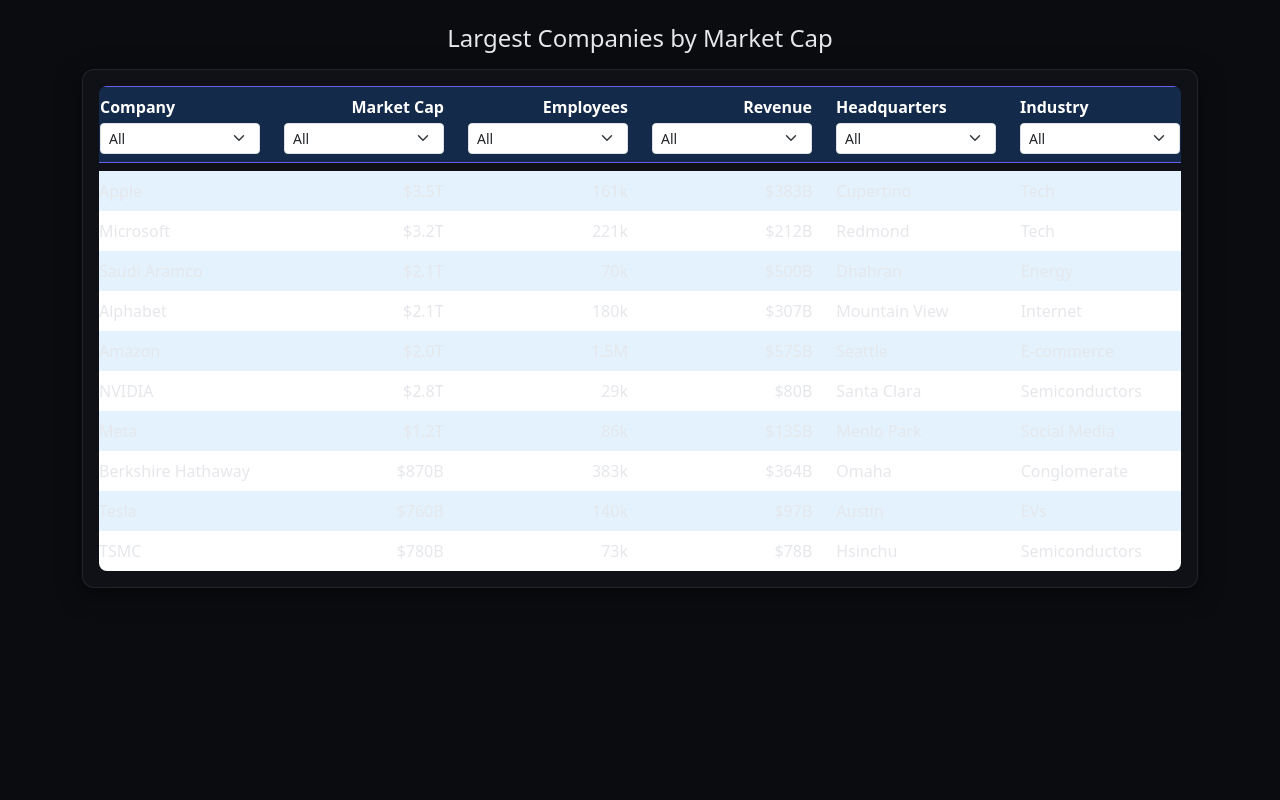
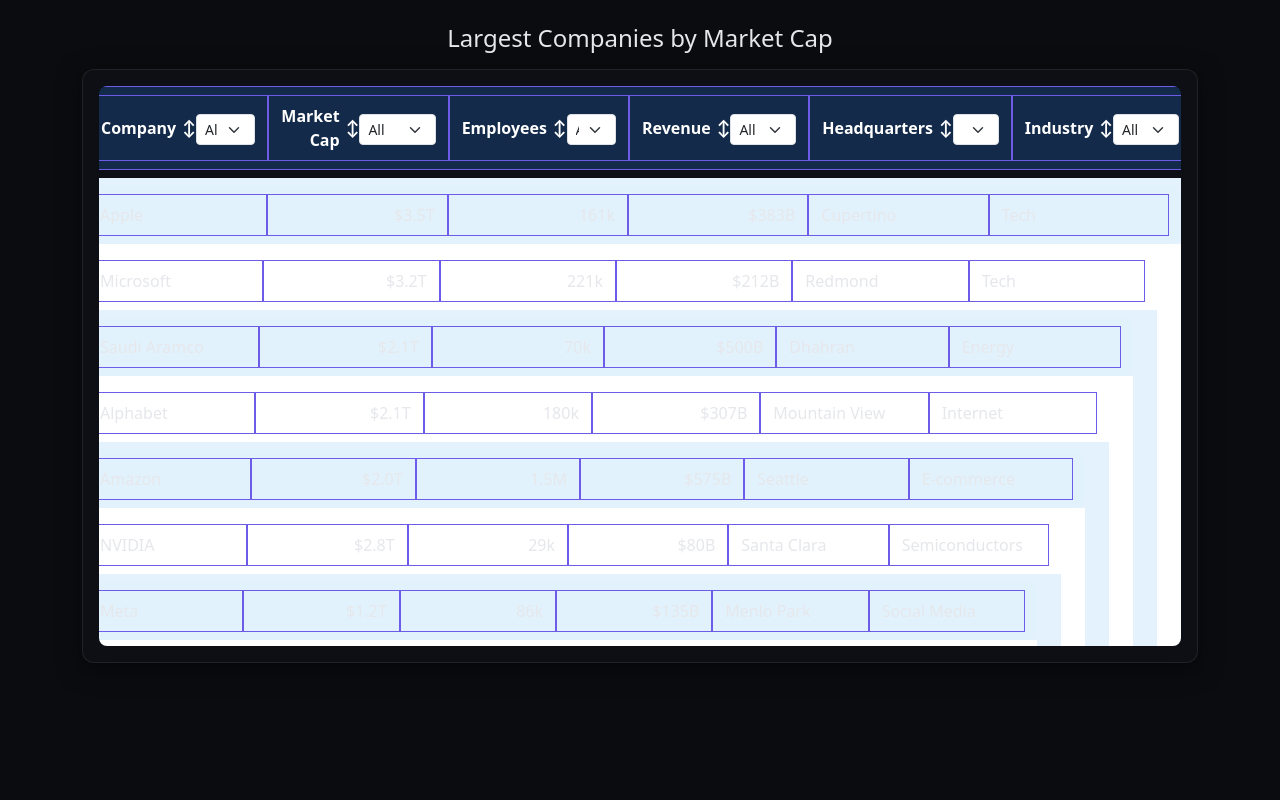
Before and after one commit to monishallada/mewebsite, a plain HTML site: page index.html in a window 1280 px wide. Drawn offline with nearby package versions, Linux system fonts and the light colour scheme.

Commit message:
drtergt24e

```diff
--- a/index.html
+++ b/index.html
@@ -6,13 +6,16 @@
   <title>Largest Companies — Table</title>
   <link href="https://cdn.jsdelivr.net/npm/bootstrap@5.3.3/dist/css/bootstrap.min.css" rel="stylesheet" />
   <style>
-    body { background:#0b0c10; color:#e5e7eb; }
-    .table-box { background:rgba(17,18,24,0.9); border-radius:12px; padding:1rem; box-shadow:0 6px 25px rgba(0,0,0,0.5); border:1px solid rgba(255,255,255,0.08); }
-    .table-wrap { max-height:70vh; overflow:auto; border-radius:8px; }
-    table { border-collapse: collapse; }
-    th, td { border:1px solid rgba(255,255,255,0.15); padding:.75rem; }
-    thead th { position:sticky; top:0; background:#1a1c22; z-index:1; border:1px solid #6c5ce7; }
-    tbody tr:hover { background:rgba(108,92,231,0.15); }
+  body { background:#0b0c10; color:#e5e7eb; }
+  .table-box { background:rgba(17,18,24,0.7); border-radius:12px; padding:1rem; box-shadow:0 6px 25px rgba(0,0,0,0.5); border:1px solid rgba(255,255,255,0.08); }
+  .table-wrap { max-height:70vh; overflow:auto; border-radius:8px; }
+  .header-row { background:#142a4a; color:#fff; border-radius:8px; border:1px solid #6c5ce7; }
+  .header-cell { position:relative; display:flex; align-items:center; justify-content:space-between; border:1px solid #6c5ce7; padding:.5rem .75rem; }
+  .sort-arrow { font-size:1rem; margin-left:6px; cursor:pointer; user-select:none; }
+  .data-row { border-radius:8px; }
+  .data-cell { border:1px solid #6c5ce7; padding:.5rem .75rem; background:inherit; }
+  .row-bg1 { background:rgba(227,242,253,0.7); }
+  .row-bg2 { background:rgba(255,255,255,0.7); }
   </style>
 </head>
 <body class="p-4">
@@ -21,8 +24,8 @@
 
     <div class="table-box">
       <div class="table-wrap">
-        <div class="row fw-bold py-2 mb-2" style="background:#142a4a; color:#fff; border-radius:8px; border:1px solid #6c5ce7;">
-          <div class="col">Company
+        <div class="row header-row fw-bold py-2 mb-2">
+          <div class="col header-cell">Company <span class="sort-arrow">&#8597;</span>
             <select class="form-select form-select-sm mt-1">
               <option>All</option>
               <option>Apple</option>
@@ -37,7 +40,7 @@
               <option>TSMC</option>
             </select>
           </div>
-          <div class="col text-end">Market Cap
+          <div class="col header-cell text-end">Market Cap <span class="sort-arrow">&#8597;</span>
             <select class="form-select form-select-sm mt-1">
               <option>All</option>
               <option>$3.5T</option>
@@ -51,7 +54,7 @@
               <option>$780B</option>
             </select>
           </div>
-          <div class="col text-end">Employees
+          <div class="col header-cell text-end">Employees <span class="sort-arrow">&#8597;</span>
             <select class="form-select form-select-sm mt-1">
               <option>All</option>
               <option>161k</option>
@@ -66,7 +69,7 @@
               <option>73k</option>
             </select>
           </div>
-          <div class="col text-end">Revenue
+          <div class="col header-cell text-end">Revenue <span class="sort-arrow">&#8597;</span>
             <select class="form-select form-select-sm mt-1">
               <option>All</option>
               <option>$383B</option>
@@ -81,7 +84,7 @@
               <option>$78B</option>
             </select>
           </div>
-          <div class="col">Headquarters
+          <div class="col header-cell">Headquarters <span class="sort-arrow">&#8597;</span>
             <select class="form-select form-select-sm mt-1">
               <option>All</option>
               <option>Cupertino</option>
@@ -96,7 +99,7 @@
               <option>Hsinchu</option>
             </select>
           </div>
-          <div class="col">Industry
+          <div class="col header-cell">Industry <span class="sort-arrow">&#8597;</span>
             <select class="form-select form-select-sm mt-1">
               <option>All</option>
               <option>Tech</option>
@@ -112,84 +115,94 @@
         </div>
         <!-- Data rows, alternating backgrounds -->
         <div class="row align-items-center py-2" style="background:#e3f2fd;">
-          <div class="col">Apple</div>
-          <div class="col text-end">$3.5T</div>
-          <div class="col text-end">161k</div>
-          <div class="col text-end">$383B</div>
-          <div class="col">Cupertino</div>
-          <div class="col">Tech</div>
+        <div class="row data-row row-bg1 align-items-center py-2">
+          <div class="col data-cell">Apple</div>
+          <div class="col data-cell text-end">$3.5T</div>
+          <div class="col data-cell text-end">161k</div>
+          <div class="col data-cell text-end">$383B</div>
+          <div class="col data-cell">Cupertino</div>
+          <div class="col data-cell">Tech</div>
         </div>
         <div class="row align-items-center py-2" style="background:#fff;">
-          <div class="col">Microsoft</div>
-          <div class="col text-end">$3.2T</div>
-          <div class="col text-end">221k</div>
-          <div class="col text-end">$212B</div>
-          <div class="col">Redmond</div>
-          <div class="col">Tech</div>
+        <div class="row data-row row-bg2 align-items-center py-2">
+          <div class="col data-cell">Microsoft</div>
+          <div class="col data-cell text-end">$3.2T</div>
+          <div class="col data-cell text-end">221k</div>
+          <div class="col data-cell text-end">$212B</div>
+          <div class="col data-cell">Redmond</div>
+          <div class="col data-cell">Tech</div>
         </div>
         <div class="row align-items-center py-2" style="background:#e3f2fd;">
-          <div class="col">Saudi Aramco</div>
-          <div class="col text-end">$2.1T</div>
-          <div class="col text-end">70k</div>
-          <div class="col text-end">$500B</div>
-          <div class="col">Dhahran</div>
-          <div class="col">Energy</div>
+        <div class="row data-row row-bg1 align-items-center py-2">
+          <div class="col data-cell">Saudi Aramco</div>
+          <div class="col data-cell text-end">$2.1T</div>
+          <div class="col data-cell text-end">70k</div>
+          <div class="col data-cell text-end">$500B</div>
+          <div class="col data-cell">Dhahran</div>
+          <div class="col data-cell">Energy</div>
         </div>
         <div class="row align-items-center py-2" style="background:#fff;">
-          <div class="col">Alphabet</div>
-          <div class="col text-end">$2.1T</div>
-          <div class="col text-end">180k</div>
-          <div class="col text-end">$307B</div>
-          <div class="col">Mountain View</div>
-          <div class="col">Internet</div>
+        <div class="row data-row row-bg2 align-items-center py-2">
+          <div class="col data-cell">Alphabet</div>
+          <div class="col data-cell text-end">$2.1T</div>
+          <div class="col data-cell text-end">180k</div>
+          <div class="col data-cell text-end">$307B</div>
+          <div class="col data-cell">Mountain View</div>
+          <div class="col data-cell">Internet</div>
         </div>
         <div class="row align-items-center py-2" style="background:#e3f2fd;">
-          <div class="col">Amazon</div>
-          <div class="col text-end">$2.0T</div>
-          <div class="col text-end">1.5M</div>
-          <div class="col text-end">$575B</div>
-          <div class="col">Seattle</div>
-          <div class="col">E‑commerce</div>
+        <div class="row data-row row-bg1 align-items-center py-2">
+          <div class="col data-cell">Amazon</div>
+          <div class="col data-cell text-end">$2.0T</div>
+          <div class="col data-cell text-end">1.5M</div>
+          <div class="col data-cell text-end">$575B</div>
+          <div class="col data-cell">Seattle</div>
+          <div class="col data-cell">E‑commerce</div>
         </div>
         <div class="row align-items-center py-2" style="background:#fff;">
-          <div class="col">NVIDIA</div>
-          <div class="col text-end">$2.8T</div>
-          <div class="col text-end">29k</div>
-          <div class="col text-end">$80B</div>
-          <div class="col">Santa Clara</div>
-          <div class="col">Semiconductors</div>
+        <div class="row data-row row-bg2 align-items-center py-2">
+          <div class="col data-cell">NVIDIA</div>
+          <div class="col data-cell text-end">$2.8T</div>
+          <div class="col data-cell text-end">29k</div>
+          <div class="col data-cell text-end">$80B</div>
+          <div class="col data-cell">Santa Clara</div>
+          <div class="col data-cell">Semiconductors</div>
         </div>
         <div class="row align-items-center py-2" style="background:#e3f2fd;">
-          <div class="col">Meta</div>
-          <div class="col text-end">$1.2T</div>
-          <div class="col text-end">86k</div>
-          <div class="col text-end">$135B</div>
-          <div class="col">Menlo Park</div>
-          <div class="col">Social Media</div>
+        <div class="row data-row row-bg1 align-items-center py-2">
+          <div class="col data-cell">Meta</div>
+          <div class="col data-cell text-end">$1.2T</div>
+          <div class="col data-cell text-end">86k</div>
+          <div class="col data-cell text-end">$135B</div>
+          <div class="col data-cell">Menlo Park</div>
+          <div class="col data-cell">Social Media</div>
         </div>
         <div class="row align-items-center py-2" style="background:#fff;">
-          <div class="col">Berkshire Hathaway</div>
-          <div class="col text-end">$870B</div>
-          <div class="col text-end">383k</div>
-          <div class="col text-end">$364B</div>
-          <div class="col">Omaha</div>
-          <div class="col">Conglomerate</div>
+        <div class="row data-row row-bg2 align-items-center py-2">
+          <div class="col data-cell">Berkshire Hathaway</div>
+          <div class="col data-cell text-end">$870B</div>
+          <div class="col data-cell text-end">383k</div>
+          <div class="col data-cell text-end">$364B</div>
+          <div class="col data-cell">Omaha</div>
+          <div class="col data-cell">Conglomerate</div>
         </div>
         <div class="row align-items-center py-2" style="background:#e3f2fd;">
-          <div class="col">Tesla</div>
-          <div class="col text-end">$760B</div>
-          <div class="col text-end">140k</div>
-          <div class="col text-end">$97B</div>
-          <div class="col">Austin</div>
-          <div class="col">EVs</div>
+        <div class="row data-row row-bg1 align-items-center py-2">
+          <div class="col data-cell">Tesla</div>
+          <div class="col data-cell text-end">$760B</div>
+          <div class="col data-cell text-end">140k</div>
+          <div class="col data-cell text-end">$97B</div>
+          <div class="col data-cell">Austin</div>
+          <div class="col data-cell">EVs</div>
         </div>
         <div class="row align-items-center py-2" style="background:#fff;">
-          <div class="col">TSMC</div>
-          <div class="col text-end">$780B</div>
-          <div class="col text-end">73k</div>
-          <div class="col text-end">$78B</div>
-          <div class="col">Hsinchu</div>
-          <div class="col">Semiconductors</div>
+        <div class="row data-row row-bg2 align-items-center py-2">
+          <div class="col data-cell">TSMC</div>
+          <div class="col data-cell text-end">$780B</div>
+          <div class="col data-cell text-end">73k</div>
+          <div class="col data-cell text-end">$78B</div>
+          <div class="col data-cell">Hsinchu</div>
+          <div class="col data-cell">Semiconductors</div>
         </div>
       </div>
     </div>
```
